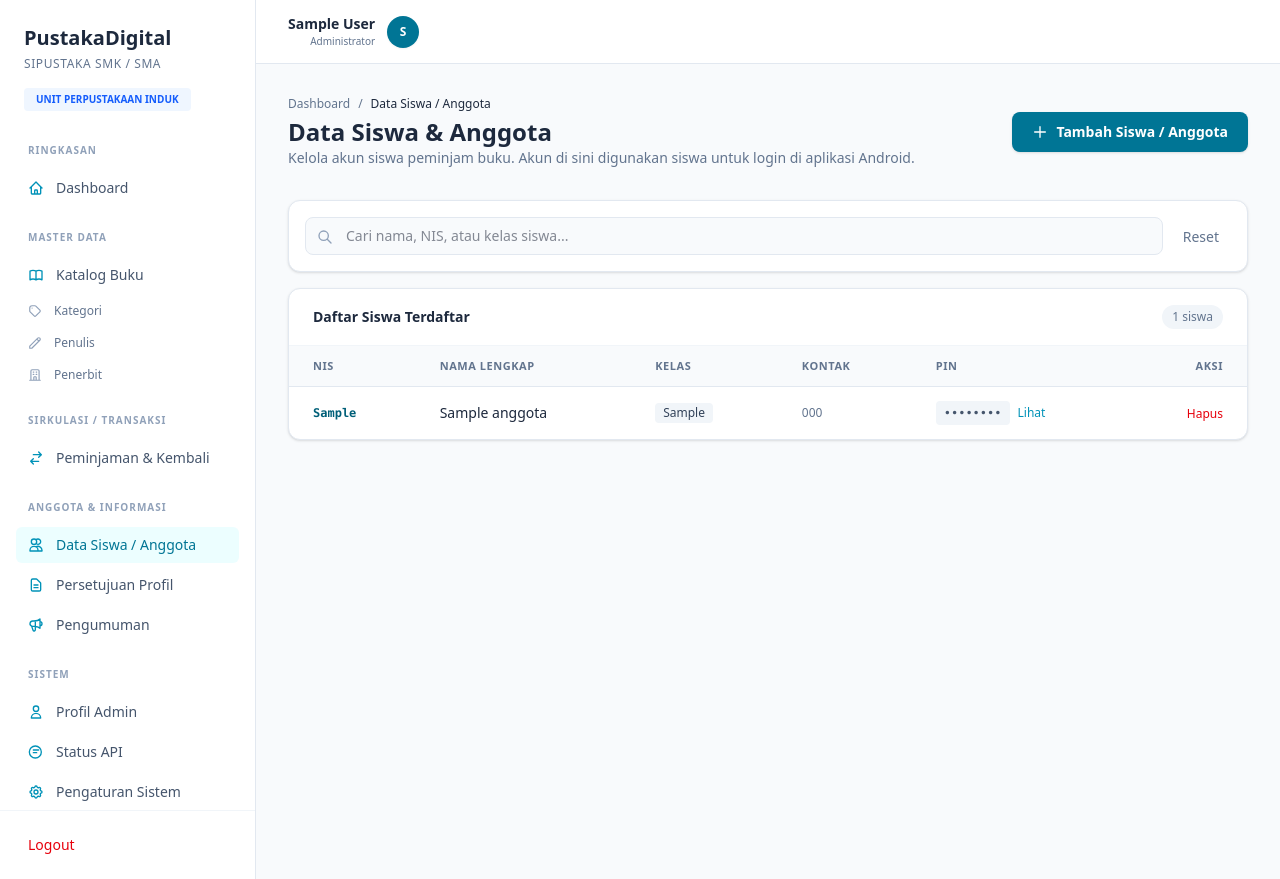
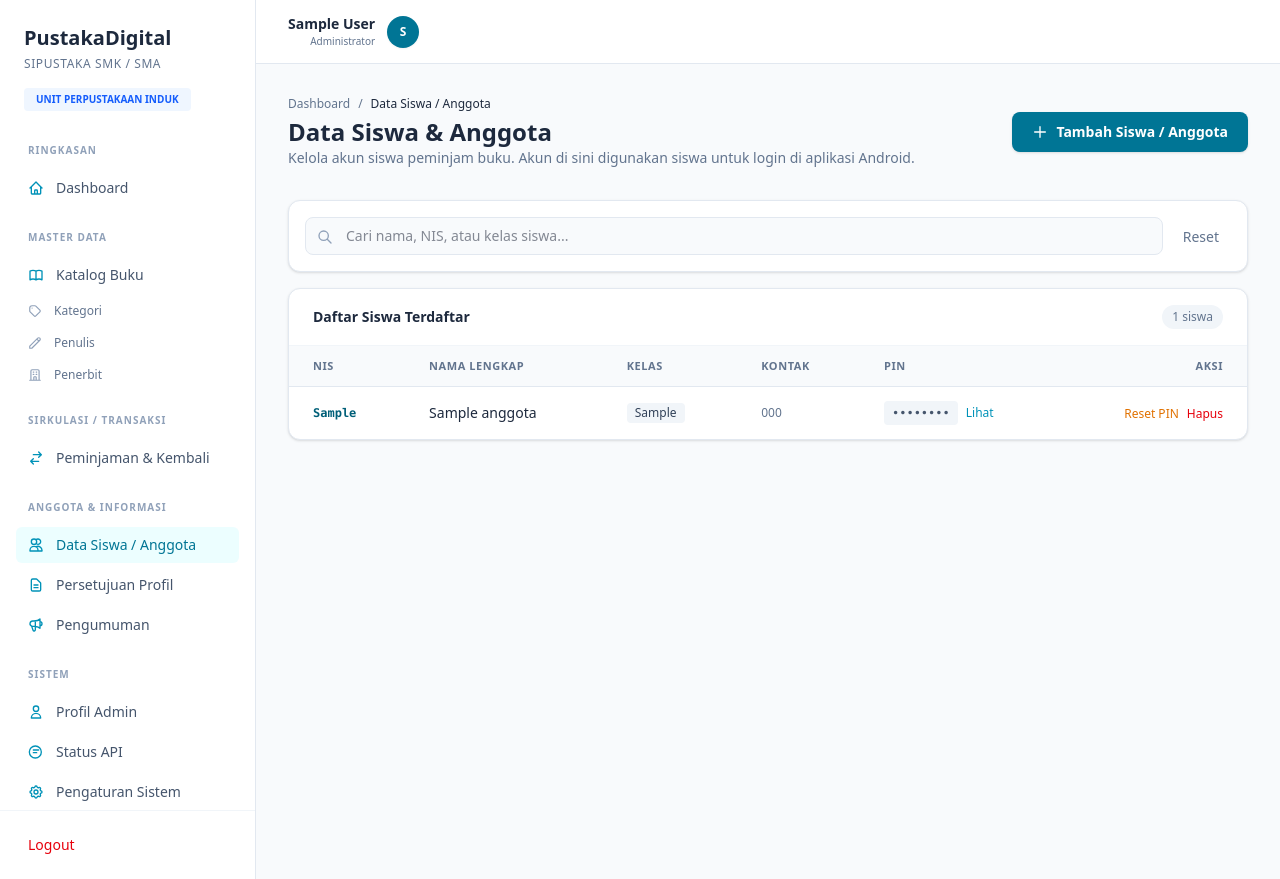
Before and after one commit to fadhlanel/rest-api-perpustakaan, a Laravel app: page /admin/anggota in a window 1280 px wide. Run offline with Laravel 12, Linux system fonts and the light colour scheme; a user stored in the database is signed in; tables that the repository leaves empty hold one stand-in row (values such as "Sample post"); style sheets or scripts are compiled from the project's sources.

Commit message:
Change PIN hashing to encryption and add reset PIN feature

```diff
--- a/app/Http/Controllers/Admin/AnggotaController.php
+++ b/app/Http/Controllers/Admin/AnggotaController.php
@@ -5,7 +5,7 @@ namespace App\Http\Controllers\Admin;
 use App\Http\Controllers\Controller;
 use App\Models\Anggota;
 use Illuminate\Http\Request;
-use Illuminate\Support\Facades\Hash;
+use Illuminate\Support\Facades\Crypt;
 
 class AnggotaController extends Controller
 {
@@ -35,7 +35,7 @@ class AnggotaController extends Controller
     public function store(Request $request)
     {
         $data = $request->validate(['nis' => 'required|string|max:20|unique:anggota,nis', 'nama' => 'required|string|max:255', 'kelas' => 'nullable|string|max:50', 'email' => 'nullable|email', 'telepon' => 'nullable|string|max:30', 'pin' => 'required|string|min:4|max:6']);
-        $data['pin'] = Hash::make($data['pin']);
+        $data['pin'] = Crypt::encryptString($data['pin']);
         Anggota::create($data);
 
         return redirect()->route('admin.anggota.index')->with('success', 'Anggota berhasil ditambah.');
@@ -45,7 +45,7 @@ class AnggotaController extends Controller
     {
         $data = $request->validate(['nis' => 'required|string|max:20|unique:anggota,nis,'.$anggota->id, 'nama' => 'required|string|max:255', 'kelas' => 'nullable|string|max:50', 'email' => 'nullable|email', 'telepon' => 'nullable|string|max:30', 'pin' => 'nullable|string|min:4|max:6']);
         if (! empty($data['pin'])) {
-            $data['pin'] = Hash::make($data['pin']);
+            $data['pin'] = Crypt::encryptString($data['pin']);
         } else {
             unset($data['pin']);
         }
@@ -68,15 +68,17 @@ class AnggotaController extends Controller
         return response()->json([
             'nis' => $anggota->nis,
             'nama' => $anggota->nama,
-            'pin' => $anggota->pin,
+            'pin' => $anggota->pin ? Crypt::decryptString($anggota->pin) : null,
         ]);
     }
 
     public function resetPin(Request $request, Anggota $anggota)
     {
-        $data = $request->validate(['pin' => 'required|string|min:4|max:6|confirmed']);
-        $anggota->update(['pin' => Hash::make($data['pin'])]);
+        $anggota->update([
+            'pin' => null,
+            'pin_reset_at' => now(),
+        ]);
 
-        return back()->with('success', 'PIN berhasil direset.');
+        return back()->with('success', 'PIN berhasil direset. Siswa harus membuat PIN baru saat login di aplikasi Android.');
     }
 }
--- a/app/Models/Anggota.php
+++ b/app/Models/Anggota.php
@@ -11,7 +11,7 @@ class Anggota extends Model
 
     protected $table = 'anggota';
 
-    protected $fillable = ['nis', 'nama', 'kelas', 'email', 'telepon', 'pin'];
+    protected $fillable = ['nis', 'nama', 'kelas', 'email', 'telepon', 'pin', 'pin_reset_at'];
 
     protected $hidden = ['pin', 'api_token_hash'];
 }
--- a/resources/views/admin/anggota/index.blade.php
+++ b/resources/views/admin/anggota/index.blade.php
@@ -67,6 +67,10 @@
                             </td>
                             <td class="py-3.5 px-6 text-right">
                                 <div class="flex justify-end items-center gap-2">
+                                    <form method="POST" action="{{ route('admin.anggota.resetPin', $item) }}" data-confirm="Reset PIN untuk {{ $item->nama }}? Siswa harus membuat PIN baru saat login di aplikasi Android.">
+                                        @csrf
+                                        <button type="submit" class="text-xs font-medium text-amber-600 hover:text-amber-800 hover:underline">Reset PIN</button>
+                                    </form>
                                     <form method="POST" action="{{ route('admin.anggota.destroy', $item) }}" data-confirm="Hapus siswa {{ $item->nama }}? Jika siswa sedang login di aplikasi, sesinya akan langsung berakhir.">
                                         @csrf
                                         @method('DELETE')
--- a/routes/api.php
+++ b/routes/api.php
@@ -14,6 +14,7 @@ use Illuminate\Support\Facades\Route;
 
 Route::prefix('v1')->group(function () {
     Route::post('login', [AuthController::class, 'login']);
+    Route::get('pin-reset-status', [AuthController::class, 'pinResetStatus']);
     Route::get('profile', [AuthController::class, 'profile']);
     Route::put('profile', [AuthController::class, 'update']);
     Route::get('profile/edits', [AuthController::class, 'edits']);
--- a/routes/web.php
+++ b/routes/web.php
@@ -43,6 +43,7 @@ Route::prefix('admin')->name('admin.')->group(function () {
         Route::put('master/{type}/{id}', [MasterController::class, 'update'])->name('master.update');
         Route::delete('master/{type}/{id}', [MasterController::class, 'destroy'])->name('master.destroy');
         Route::get('anggota/{anggota}/pin', [AnggotaController::class, 'showPin'])->name('anggota.showPin');
+        Route::post('anggota/{anggota}/reset-pin', [AnggotaController::class, 'resetPin'])->name('anggota.resetPin');
         Route::resource('anggota', AnggotaController::class)
             ->parameters(['anggota' => 'anggota'])
             ->only(['index', 'create', 'store', 'update', 'destroy']);
```
Also changed, not shown: app/Http/Controllers/Api/AuthController.php (+41 -7 lines), database/migrations/2026_11_16_041833_add_pin_reset_at_to_anggota_table.php (added).
